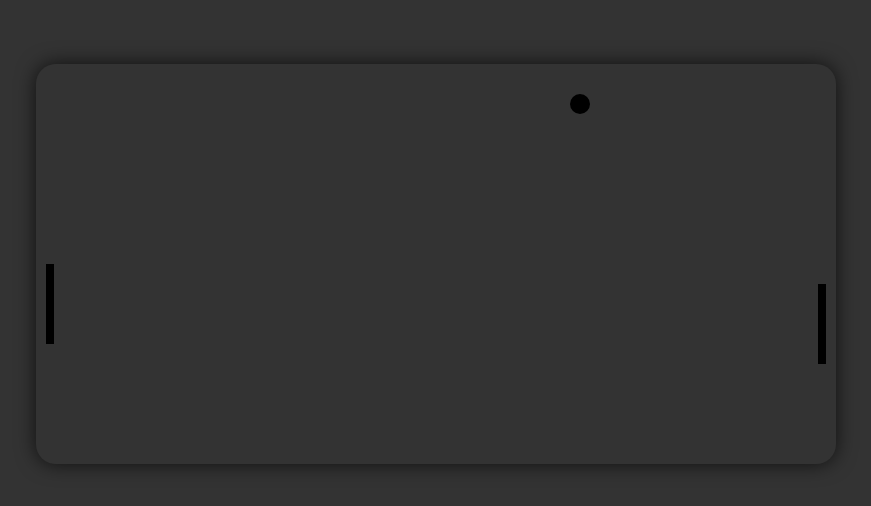
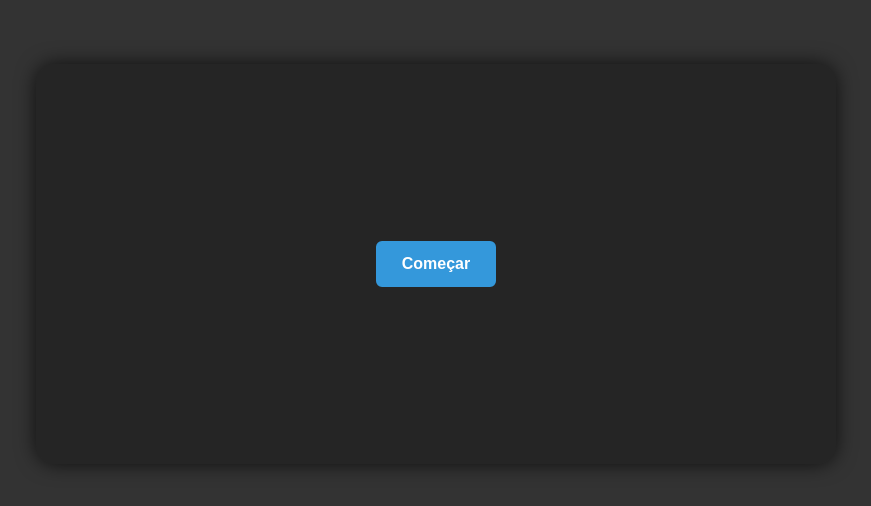
Before and after one commit to luanmenezesdev/pingpong, a plain HTML site: page index.html in a window 1280 px wide. Shown: the part 144-650 px from the top of the page, without its empty margins (204-1075 px from the left). Drawn offline with Linux system fonts and the light colour scheme.

Commit message:
feat: add initial screen

```diff
--- a/index.html
+++ b/index.html
@@ -7,7 +7,10 @@
     <title>Ping Pong</title>
 </head>
 <body>
-    <canvas id="pingpong"></canvas>
+    <div class="overlay">
+        <button class="start-btn" onclick="startGame()">Começar</button>
+        <canvas id="pingpong"></canvas>
+    </div>
     <script src="./scripts/global.js"></script>
     <script src="./scripts/utils.js"></script>
     <script src="./scripts/ball.js"></script>
--- a/scripts/ball.js
+++ b/scripts/ball.js
@@ -4,10 +4,18 @@ const ball = {
         y: canvas.height / 2,
     },
     velocity: {
-        x: 2,
-        y: 2,
+        x: 4,
+        y: 4,
     },
     radius: 10,
+}
+
+function randomBallVelocity(ball) {
+    const velocityY = numeroAleatorioPositivoOuNegativo() * (Math.random() * 2 + 2);
+    const velocityX = numeroAleatorioPositivoOuNegativo() * (Math.random() * 2 + 2);
+
+    ball.velocity.x = velocityX;
+    ball.velocity.y = velocityY;
 }
 
 function renderBall(ball) {
--- a/scripts/game.js
+++ b/scripts/game.js
@@ -24,4 +24,14 @@ function update() {
     requestAnimationFrame(update);
 }
 
-update();
+function adjustScreenStyle() {
+    const overlay = document.querySelector('.overlay');
+
+    overlay.classList.add('ongame');
+}
+
+function startGame() {
+    randomBallVelocity(ball);
+    adjustScreenStyle();
+    update();
+}
--- a/scripts/paddle.js
+++ b/scripts/paddle.js
@@ -67,7 +67,7 @@ function handleCollisionPaddleBall(paddle, ball, isAI = false) {
     const paddleTopEdge = paddle.position.y;
     const paddleBottomEdge = paddle.position.y + paddle.sizes.height;
 
-    const ballIsSameX = isAI ? ball.position.x + ball.radius === paddleLeftEdge : ball.position.x - ball.radius === paddleRightEdge;
+    const ballIsSameX = isAI ? ball.position.x + ball.radius >= paddleLeftEdge : ball.position.x - ball.radius <= paddleRightEdge;
     const ballIsSameY = ball.position.y + ball.radius >= paddleTopEdge && ball.position.y - ball.radius <= paddleBottomEdge;
 
     if (ballIsSameX && ballIsSameY) {
--- a/scripts/utils.js
+++ b/scripts/utils.js
@@ -1,3 +1,9 @@
 function changeDirection(velocity, direction) {
     velocity[direction] = -velocity[direction];
 }
+
+function numeroAleatorioPositivoOuNegativo() {
+    const numeroAleatorio = Math.random();
+
+    return numeroAleatorio >= 0.5 ? 1 : -1;
+  }
--- a/styles.css
+++ b/styles.css
@@ -15,3 +15,46 @@ body {
 
     border-radius: 20px;
 }
+
+.overlay {
+    display: flex;
+    align-items: center;
+    justify-content: center;
+
+    background: #00000044;
+    border-radius: 20px;
+}
+
+.overlay.ongame {
+    background: #00000000;
+}
+
+.start-btn {
+    position: absolute;
+    display: inline-block;
+    padding: 12px 24px;
+    font-size: 16px;
+    font-weight: 700;
+    text-align: center;
+    text-decoration: none;
+    border: 2px solid #3498db;
+    border-radius: 6px;
+    color: #ffffff;
+    background-color: #3498db;
+    transition: background-color 0.3s, color 0.3s, border-color 0.3s;
+    cursor: pointer;
+  }
+
+.ongame .start-btn {
+    display: none;
+}
+
+  .start-btn:hover {
+    background-color: #2980b9;
+    border-color: #2980b9;
+  }
+
+  .start-btn:active {
+    background-color: #2c3e50;
+    border-color: #2c3e50;
+  }
```
